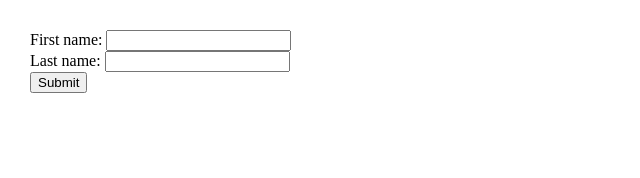
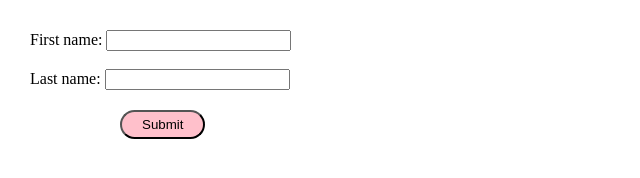
Before and after one commit to acciojob/form-login-seekernothing, a website: page main.html in a window 1280 px wide. Shown: the whole page, without its empty margins (0-640 px from the left). Drawn offline with Linux system fonts and the light colour scheme.

Commit message:
created a submission

```diff
--- a/main.html
+++ b/main.html
@@ -13,9 +13,9 @@
 
 <body>
 	<form id="form1" onsubmit="getFormvalue()">
-		First name: <input type="text" name="fname"><br>
+		First name: <input type="text" name="fname"><br><br>
 		Last name: <input type="text" name="lname"><br>
-		<input type="submit" value="Submit">
+		<input id="submit" type="submit" value="Submit">
 	</form>
 
     <script type="text/javascript" src="./script.js">
--- a/script.js
+++ b/script.js
@@ -1,4 +1,11 @@
 function getFormvalue() {
-    //Write your code here
+    // Prevent the default form submission
+    event.preventDefault();
 
+    // Get the form inputs by name
+    let firstName = document.getElementsByName('fname')[0].value;
+    let lastName = document.getElementsByName('lname')[0].value;
+
+    // Alert the full name
+    alert(firstName + " " + lastName);
 }
--- a/styles.css
+++ b/styles.css
@@ -1 +1,9 @@
 /*  your css code here. If applicable */
+#submit{
+	color:black;
+	background-color:pink;
+	margin-top:20px;
+	margin-left:90px;
+	border-radius:50px;
+	padding:5px 20px 5px 20px;
+}
```
